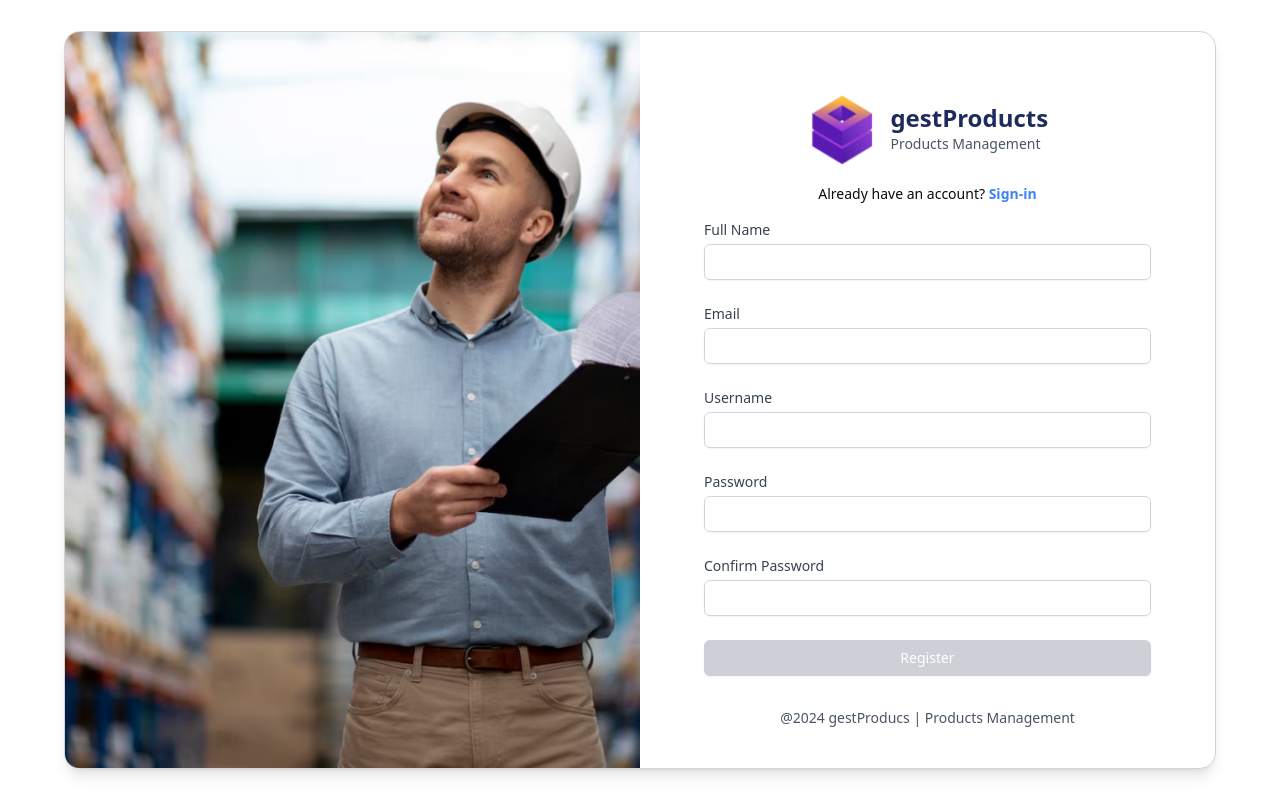
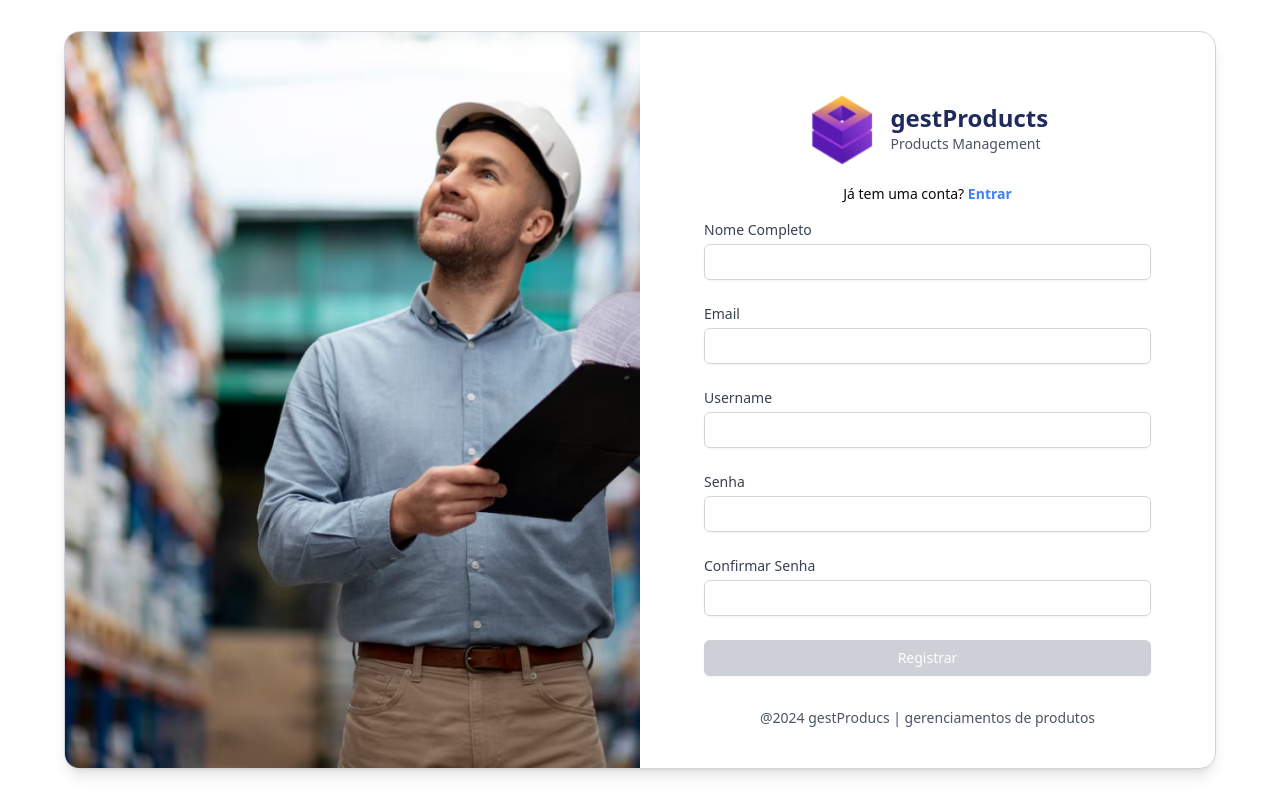
Before and after one commit to gcmorais/gestproducts, a React (Vite) app: page /register in a window 1280 px wide. Built offline with nearby package versions, Linux system fonts and the light colour scheme.

Commit message:
mudando a logica no app & main para o authprovider carregar apenas para as páginas que precisam dele, reduzindo o escopo do contexto

```diff
--- a/src/App.tsx
+++ b/src/App.tsx
@@ -4,6 +4,7 @@ import Spinner from "./components/spinner/Spinner";
 import Register from "./pages/Register/Register";
 import Login from "./pages/Login/Login";
 import Home from "./pages/Home/Home";
+import { AuthProvider } from "./context/AuthContext";
 
 function App() {
   const [loading, setLoading] = useState(false);
@@ -15,9 +16,37 @@ function App() {
     <Router>
       {loading && <Spinner />}
       <Routes>
-        <Route path="/" element={<PageWrapper onStart={handleStart} onComplete={handleComplete}><Login /></PageWrapper>} />
-        <Route path="/register" element={<PageWrapper onStart={handleStart} onComplete={handleComplete}><Register /></PageWrapper>} />
-        <Route path="/home" element={<PageWrapper onStart={handleStart} onComplete={handleComplete}><Home /></PageWrapper>} />
+        {/* O AuthProvider está agora ao redor das páginas específicas */}
+        <Route
+          path="/"
+          element={
+            <PageWrapper onStart={handleStart} onComplete={handleComplete}>
+              <AuthProvider>
+                <Login />
+              </AuthProvider>
+            </PageWrapper>
+          }
+        />
+        <Route
+          path="/register"
+          element={
+            <PageWrapper onStart={handleStart} onComplete={handleComplete}>
+              <AuthProvider>
+                <Register />
+              </AuthProvider>
+            </PageWrapper>
+          }
+        />
+        <Route
+          path="/home"
+          element={
+            <PageWrapper onStart={handleStart} onComplete={handleComplete}>
+              <AuthProvider>
+                <Home />
+              </AuthProvider>
+            </PageWrapper>
+          }
+        />
       </Routes>
     </Router>
   );
--- a/src/components/Footer/Footer.tsx
+++ b/src/components/Footer/Footer.tsx
@@ -1,7 +1,7 @@
 export default function Footer() {
   return (
     <footer className="text-center text-sm mt-8 text-gray-600">
-      <p>@2024 gestProducs | Products Management</p>
+      <p>@2024 gestProducs | gerenciamentos de produtos</p>
     </footer>
   );
 }
--- a/src/components/appsidebar/AppSidebar.tsx
+++ b/src/components/appsidebar/AppSidebar.tsx
@@ -19,7 +19,7 @@ import {
 import { useAuth } from "../../context/AuthContext";
 
 export function AppSidebar() {
-  const { user } = useAuth();
+  const { user, logout } = useAuth();
 
   const userData = user ? {
     name: user.fullName || "Nome Completo",
--- a/src/components/nav-user/NavUser.tsx
+++ b/src/components/nav-user/NavUser.tsx
@@ -25,6 +25,7 @@ import {
   SidebarMenuItem,
   useSidebar,
 } from "../../components/ui/sidebar";
+import { useAuth } from "../../context/AuthContext";
 
 export function NavUser({
   user,
@@ -36,6 +37,8 @@ export function NavUser({
   };
 }) {
   const { isMobile } = useSidebar();
+
+  const { logout } = useAuth();
 
   return (
     <SidebarMenu>
@@ -70,7 +73,7 @@ export function NavUser({
               </DropdownMenuItem>
             </DropdownMenuGroup>
             <DropdownMenuSeparator />
-            <DropdownMenuItem>
+            <DropdownMenuItem onClick={logout}>
               <LogOut />
               Sair
             </DropdownMenuItem>
--- a/src/context/AuthContext.tsx
+++ b/src/context/AuthContext.tsx
@@ -1,5 +1,6 @@
 import axios from "axios";
 import { createContext, ReactNode, useContext, useEffect, useState } from "react";
+import { useNavigate } from "react-router-dom"; // Importar o hook useNavigate
 
 interface User {
   id: string;
@@ -26,6 +27,7 @@ export const AuthProvider = ({ children }: { children: ReactNode }) => {
   const [isAuthenticated, setIsAuthenticated] = useState<boolean>(false);
   const [token, setToken] = useState<string | null>(null);
   const [user, setUser] = useState<User | null>(null);
+  const navigate = useNavigate();
 
   useEffect(() => {
     const fetchUser = async () => {
@@ -111,6 +113,7 @@ export const AuthProvider = ({ children }: { children: ReactNode }) => {
     setToken(null);
     setIsAuthenticated(false);
     setUser(null);
+    navigate("/");
   };
 
   return (
--- a/src/main.tsx
+++ b/src/main.tsx
@@ -6,8 +6,6 @@ import { AuthProvider } from './context/AuthContext.tsx';
 
 createRoot(document.getElementById('root')!).render(
   <StrictMode>
-    <AuthProvider>
-      <App />
-    </AuthProvider>
+    <App />
   </StrictMode>,
 )
--- a/src/pages/Login/Login.tsx
+++ b/src/pages/Login/Login.tsx
@@ -37,15 +37,15 @@ function Login() {
         <ImageBox />
         <div className="w-full md:w-1/2 flex flex-col justify-center items-center p-6">
           <Header
-            text="Don’t have an account?"
-            description="Get Register Now."
+            text="Ainda não tem uma conta?"
+            description="Registre-se"
             linkTo="/register"
           />
           <main className="flex flex-col space-y-6 w-full px-10">
 
             <div className="w-full">
               <label className="block text-sm font-medium text-gray-700">
-                Username
+                Username:
               </label>
               <Input
                 className="mt-1 p-2 border border-gray-300 rounded-md w-full"
@@ -56,7 +56,7 @@ function Login() {
 
             <div className="w-full">
               <label className="block text-sm font-medium text-gray-700">
-                Password
+                Senha:
               </label>
               <Input
                 className="mt-1 p-2 border border-gray-300 rounded-md w-full"
@@ -71,7 +71,7 @@ function Login() {
               onClick={handleLogin}
               disabled={!email || !password}
             >
-              Log In
+              Entrar
             </Button>
           </main>
           <Footer />
--- a/src/pages/Register/Register.tsx
+++ b/src/pages/Register/Register.tsx
@@ -49,15 +49,15 @@ function Register() {
 
         <div className="w-full md:w-1/2 flex flex-col justify-center items-center p-6">
           <Header
-            text="Already have an account?"
-            description="Sign-in"
+            text="Já tem uma conta?"
+            description="Entrar"
             linkTo="/"
           />
           <main className="flex flex-col space-y-6 w-full px-10">
 
             <div className="w-full">
               <label className="block text-sm font-medium text-gray-700">
-                Full Name
+                Nome Completo
               </label>
               <Input
                 className="mt-1 p-2 border border-gray-300 rounded-md w-full"
@@ -90,7 +90,7 @@ function Register() {
 
             <div className="w-full">
               <label className="block text-sm font-medium text-gray-700">
-                Password
+                Senha
               </label>
               <Input
                 className="mt-1 p-2 border border-gray-300 rounded-md w-full"
@@ -102,7 +102,7 @@ function Register() {
 
             <div className="w-full">
               <label className="block text-sm font-medium text-gray-700">
-                Confirm Password
+                Confirmar Senha
               </label>
               <Input
                 className="mt-1 p-2 border border-gray-300 rounded-md w-full"
@@ -123,7 +123,7 @@ function Register() {
                 !confirmPassword
               }
             >
-              Register
+              Registrar
             </Button>
           </main>
 
```
